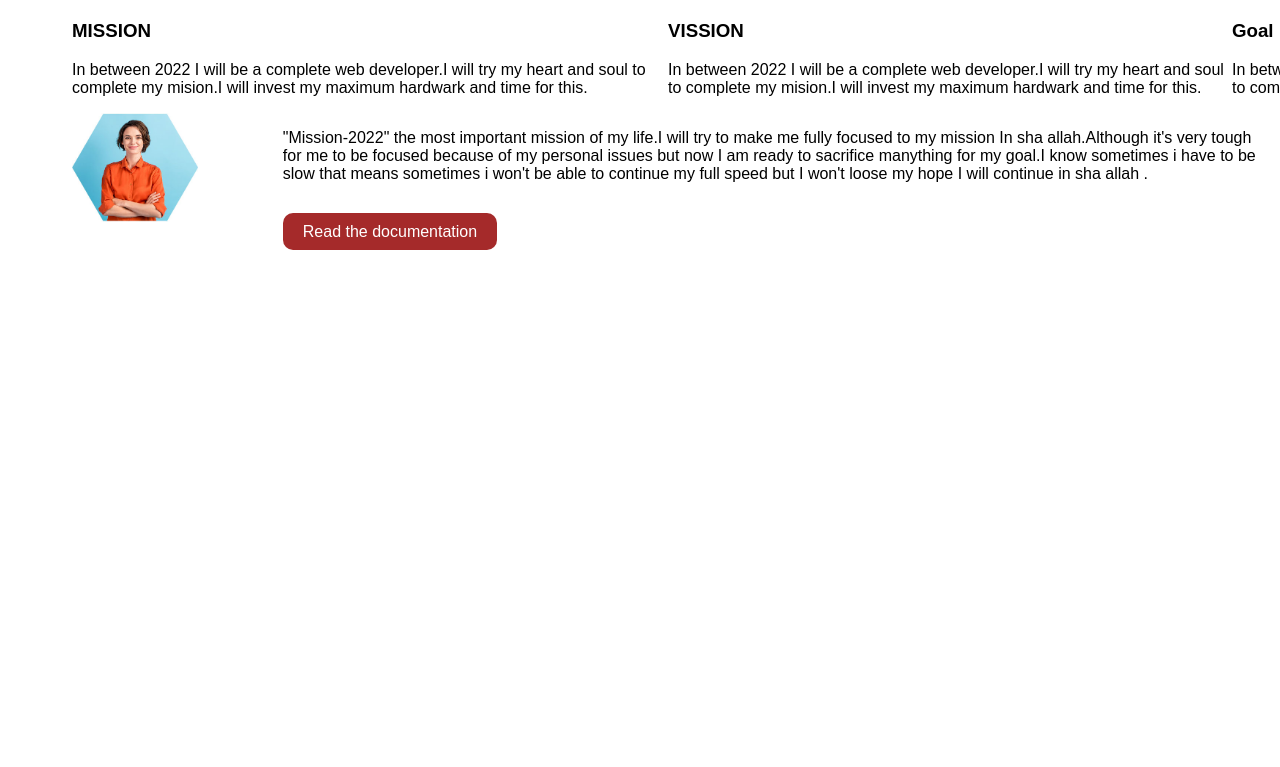
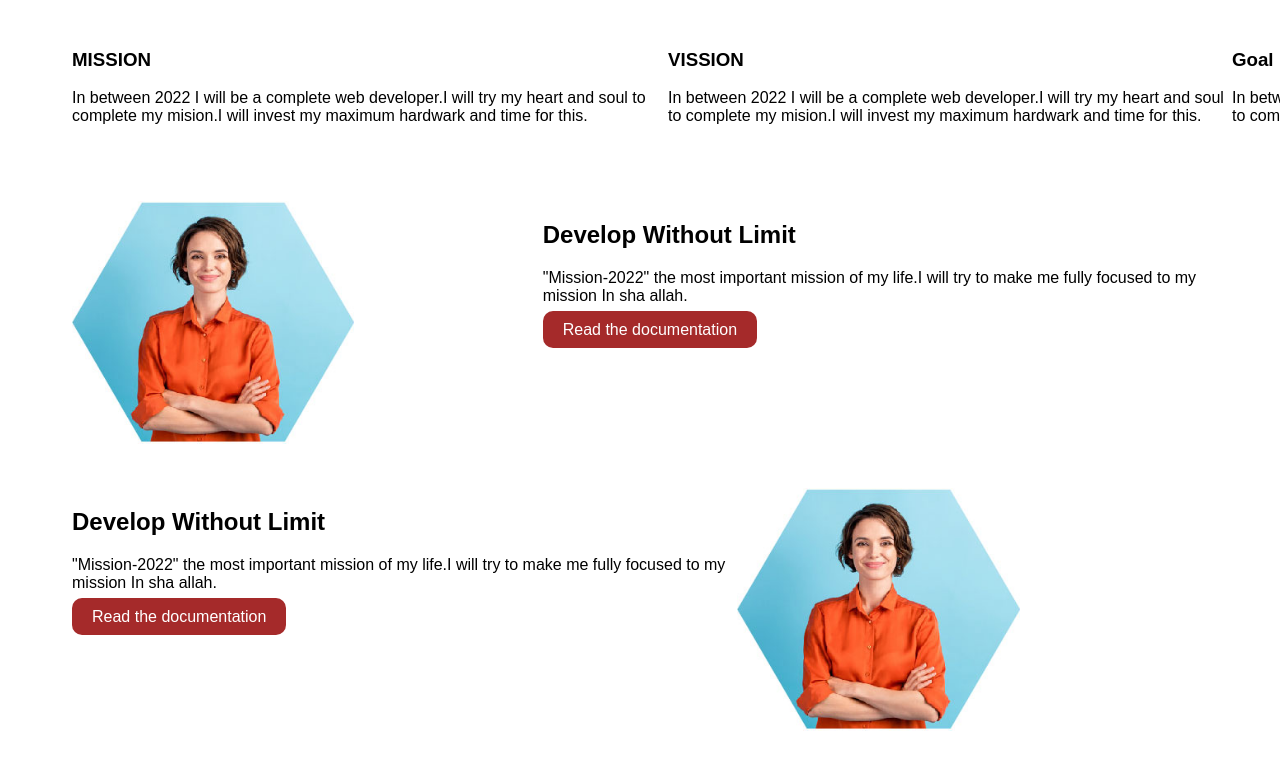
Before and after one commit to Yasmin-Akhter/Assignment-1, a plain HTML site: page index.html in a window 1280 px wide. Shown: the part 1253-2020 px from the top of the page. Before the commit the page ends 1503 px from the top, so only its background shows below. Drawn offline with nearby package versions, Linux system fonts and the light colour scheme.

Commit message:
my project

```diff
--- a/index.html
+++ b/index.html
@@ -36,7 +36,7 @@
 
     </section>
     <h2 class="heading-text">MY MISSION IN <span class="orange-text">2022</span></h2>
-    <section class="2nd-part">
+    <section class="second-part">
 
         <div>
             <img src="images/illustrators/illustrator-1.png" alt="">
@@ -58,27 +58,41 @@
         </div>
 
     </section>
-    <section class="3rd-marketing">
+    <section class="third-part">
         <div class="half-width">
             <img src="images/person/person.jpg" alt="">
         </div>
 
+
         <div>
-            <p id="foc-text">"Mission-2022" the most important mission of my life.I will try to make me fully
+            <h2>Develop Without Limit</h2>
+            <p>"Mission-2022" the most important mission of my life.I will try to make me fully
                 focused to
                 my mission In
-                sha allah.Although it's very tough for me to be focused because of my personal issues but now I am
-                ready
-                to sacrifice manything for my goal.I know sometimes i have to be slow that means sometimes i won't
-                be
-                able to continue my full speed but I won't loose my hope I will continue in sha allah .</p>
+                sha allah.</p>
 
             <a href="https://github.com/Yasmin-Akhter/Assignment-1">Read the documentation</a>
 
         </div>
     </section>
 
+    <section>
 
+        <div>
+            <h2>Develop Without Limit</h2>
+            <p>"Mission-2022" the most important mission of my life.I will try to make me fully
+                focused to
+                my mission In
+                sha allah.</p>
+
+            <a href="https://github.com/Yasmin-Akhter/Assignment-1">Read the documentation</a>
+
+        </div>
+        <div class="half-width">
+            <img src="images/person/person.jpg" alt="">
+        </div>
+
+    </section>
 
 
 
--- a/style.css
+++ b/style.css
@@ -5,6 +5,7 @@ body{
     font-family: 'poppins', sans-serif;
     padding-left: 5%;
     padding-top: 10%;
+    padding-right: 5%;
 }
 
 h1{
@@ -36,6 +37,7 @@ a{
 
 section{
     display: flex;
+    margin-bottom: 40px;
 }
 .half-width{
 
@@ -55,3 +57,6 @@ section{
     text-align: center;
     font-size: 36px;
 }
+.third-part{
+margin-top: 60px;
+}
```
